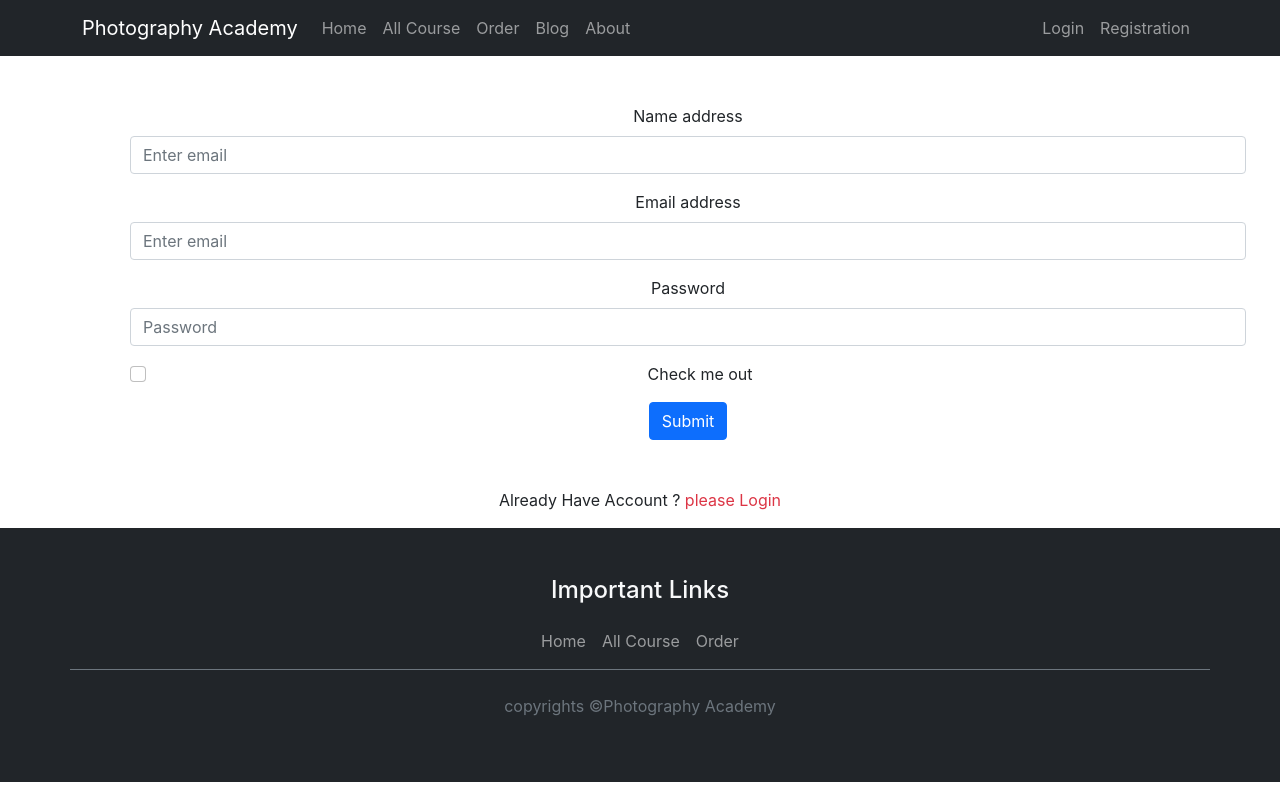
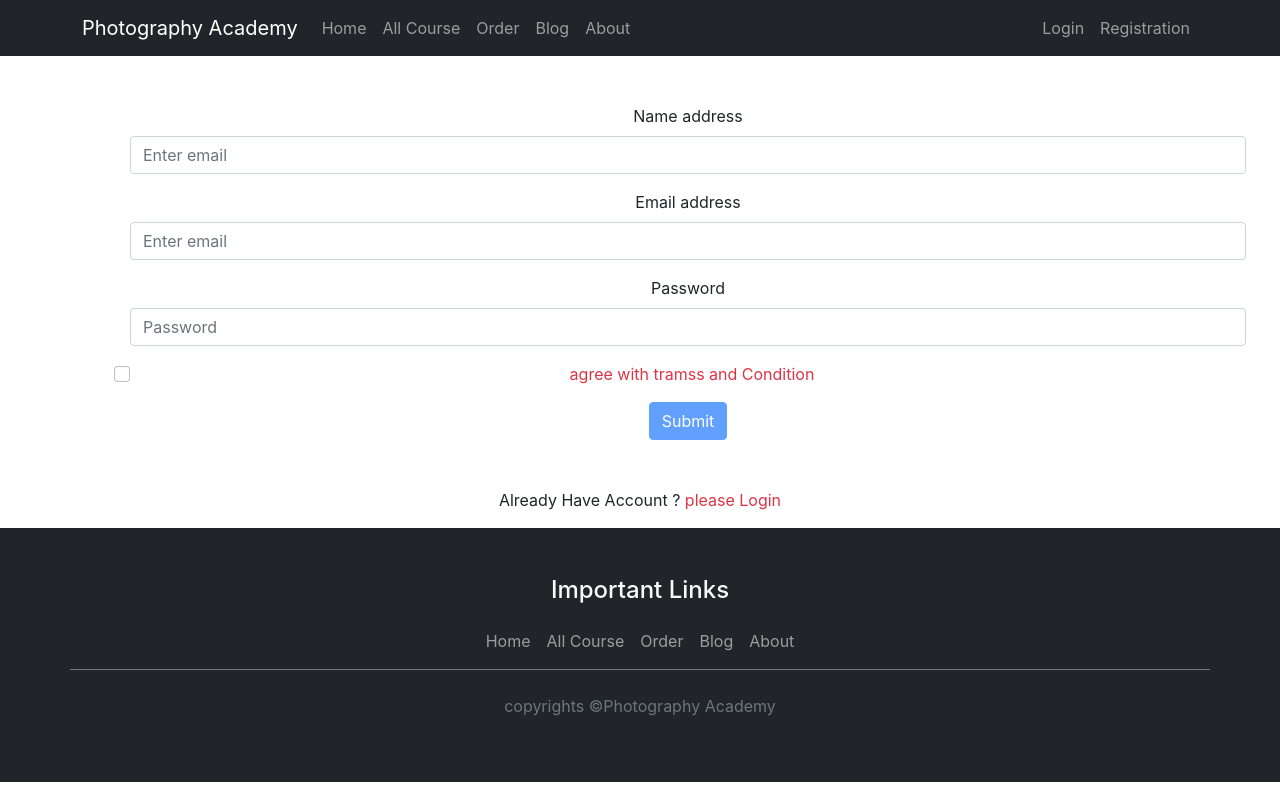
Before and after one commit to iamrealfarhanbd/Photography-Academy, a React (Create React App) app: page /Registration in a window 1280 px wide. Built offline with nearby package versions, Linux system fonts and the light colour scheme; no server answers; the HTML template or start-up script is replaced by a standard one.

Commit message:
login error

```diff
--- a/src/components/Footer/Footer.js
+++ b/src/components/Footer/Footer.js
@@ -11,12 +11,13 @@ const Footer = () => {
                         <h4>Important Links</h4>
                         <Navbar bg="dark" variant="dark" expand="lg">
 
-                                    <Nav className="mx-auto ">
-                                        <Nav.Link as={Link} to="home">Home</Nav.Link>
-                                        <Nav.Link as={Link} to="/AllCourse">All Course</Nav.Link>
-                                        <Nav.Link as={Link} to="order">Order</Nav.Link>
-
-                                    </Nav>
+                            <Nav className="mx-auto ">
+                                <Nav.Link as={Link} to="home">Home</Nav.Link>
+                                <Nav.Link as={Link} to="/AllCourse">All Course</Nav.Link>
+                                <Nav.Link as={Link} to="order">Order</Nav.Link>
+                                <Nav.Link as={Link} to="Blog">Blog</Nav.Link>
+                                <Nav.Link as={Link} to="About">About</Nav.Link>
+                            </Nav>
 
                         </Navbar>
                         <p className="text-center text-secondary border-top border-secondary pt-4"> copyrights ©Photography Academy </p>
--- a/src/components/Header/Header.js
+++ b/src/components/Header/Header.js
@@ -14,11 +14,11 @@ const Header = () => {
         <>
             <Navbar bg="dark" variant="dark" expand="lg">
                 <Container>
-                    <Navbar.Brand href="#home">Photography Academy</Navbar.Brand>
+                    <Navbar.Brand as={Link} to="/">Photography Academy</Navbar.Brand>
                     <Navbar.Toggle aria-controls="basic-navbar-nav" />
                     <Navbar.Collapse id="basic-navbar-nav">
                         <Nav className="me-auto">
-                            <Nav.Link as={Link} to="home">Home</Nav.Link>
+                            <Nav.Link  to="home">Home</Nav.Link>
                             <Nav.Link as={Link} to="/AllCourse">All Course</Nav.Link>
                             <Nav.Link as={Link} to="order">Order</Nav.Link>
                             <Nav.Link as={Link} to="Blog">Blog</Nav.Link>
--- a/src/components/Login/Login.js
+++ b/src/components/Login/Login.js
@@ -5,7 +5,7 @@ import { Link, useLocation, useNavigate } from 'react-router-dom';
 import auth from '../../firebase.init';
 import './Login.css'
 const Login = () => {
-    const [signInWithEmailAndPassword, user,error] = useSignInWithEmailAndPassword(auth);
+    const [signInWithEmailAndPassword,user, loading, error,] = useSignInWithEmailAndPassword(auth);
     const [signInWithGoogle, Googleuser, Googleloading, Googleerror] = useSignInWithGoogle(auth);
     const emailRef = useRef('');
     const passRef = useRef('');
@@ -14,7 +14,10 @@ const Login = () => {
 
     let from = location.state?.from?.pathname || "/";
     let errorEvent;
-
+    if (Googleerror || error) {
+        console.log(Googleerror?.message)
+        errorEvent = <p className='text-danger'>Error:{Googleerror?.message} {error?.message}</p>
+    }
     const handleSubmit = event => {
         event.preventDefault();
         const email = emailRef.current.value;
@@ -31,10 +34,7 @@ const Login = () => {
         navigate(from, { replace: true });
     }
 
-    if (error) {
-        console.log(error.message)
-        errorEvent = <p className='text-danger'>Error:{error?.message} </p>
-    }
+
     return (
         <>
             <div className="container">
@@ -49,15 +49,12 @@ const Login = () => {
                             <Form.Label>Password</Form.Label>
                             <Form.Control ref={passRef} type="password" placeholder="Password" required/>
                         </Form.Group>
-                        <Form.Group className="mb-3" controlId="formBasicCheckbox">
-                            <Form.Check type="checkbox" label="Check me out" />
-                        </Form.Group>
                         <Button variant="primary" type="submit" onClick={handleSubmit}>
                             Submit
                         </Button>
                     </Form>
                     <p>{errorEvent}</p>
-                    <p>New to here ? <Link className='text-danger text-decoration-none' to={'/RestPass'} onClick={navigateresetPass} >Forget password? </Link> </p>
+                    <p><Link className='text-danger text-decoration-none' to={'/RestPass'} onClick={navigateresetPass} >Forget password? </Link> </p>
                     <p>New to here ? <Link className='text-danger text-decoration-none' to={'/Registration'} onClick={navigateRegister} >please Register </Link> </p>
                     <div className='border-right'> OR </div>
                     <div className='social-Login mt-2 mb-5'>
--- a/src/components/Registration/Registration.js
+++ b/src/components/Registration/Registration.js
@@ -1,20 +1,18 @@
-import React, { useRef } from 'react';
+import React, { useRef, useState } from 'react';
 import { Button, Form } from 'react-bootstrap';
 import { useCreateUserWithEmailAndPassword, useUpdateProfile } from 'react-firebase-hooks/auth';
 import { Link, useNavigate } from 'react-router-dom';
 import auth from '../../firebase.init';
-import { ToastContainer, toast } from 'react-toastify';
-
-import 'react-toastify/dist/ReactToastify.css';
 const Registration = () => {
     const [createUserWithEmailAndPassword,user, loading,errorEmailAndPassword] = useCreateUserWithEmailAndPassword(auth,{sendEmailVerification:true});
     const [updateProfile, updating, errorUpdateProfile] = useUpdateProfile(auth);
-  <ToastContainer />
+
     const nameRef = useRef('');
     const emailRef = useRef('');
     const passRef = useRef('');
+    const [agree, setAgree] = useState(false);
     const navigate = useNavigate();
-
+    let errorEvent;
     const handleRegistration = async (event) =>{
         event.preventDefault();
         const name = nameRef.current.value;
@@ -24,10 +22,12 @@ const Registration = () => {
         await updateProfile({ displayName:name });
             console.log('Updated profile');
             console.log(user);
-            navigate('/');
-            toast("Wow so easy !")
+
     }
-
+    if ( errorEmailAndPassword) {
+        console.log(errorEmailAndPassword?.message)
+        errorEvent = <p className='text-danger'>Error:{errorEmailAndPassword?.message}</p>
+    }
     const navigateRegister =()=>{
         navigate('/Login');
     }
@@ -54,13 +54,13 @@ const Registration = () => {
                             <Form.Control ref={passRef} type="password" placeholder="Password" />
                         </Form.Group>
                         <Form.Group className="mb-3" controlId="formBasicCheckbox">
-                            <Form.Check type="checkbox" label="Check me out" />
+                            <Form.Check className={`ps-2 ${agree ? 'text-primary' : 'text-danger'}`} onClick={()=>setAgree(!agree)} type="checkbox" label="agree with tramss and Condition" />
                         </Form.Group>
-                        <Button variant="primary" type="submit" onClick={handleRegistration}>
+                        <Button disabled={!agree} variant="primary" type="submit" onClick={handleRegistration}>
                             Submit
                         </Button>
                     </Form>
-                    <ToastContainer />
+                {errorEvent}
                     <p>Already Have Account ? <Link className='text-danger text-decoration-none' to={'/Login'} onClick={navigateRegister} >please Login </Link> </p>
                 </div>
             </div>
```
